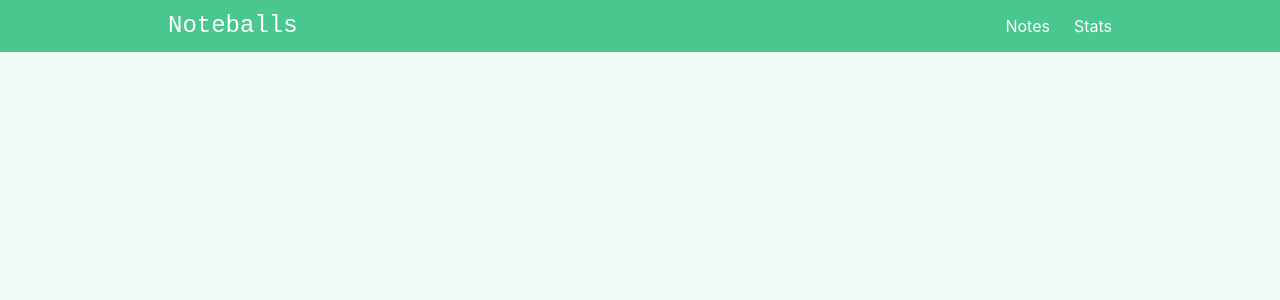
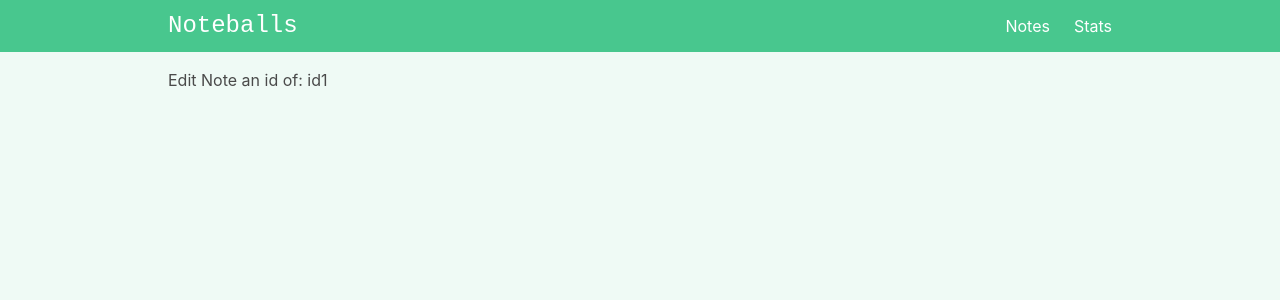
Before and after one commit to michalstaniecko/vue-composition-api-noteballs, a Vue app: page /#/edit-note/id1 in a window 1280 px wide. Shown: the top 300 px of the page. Built offline with nearby package versions, Linux system fonts and the light colour scheme.

Commit message:
add edit note page

```diff
--- a/src/components/Notes/Note.vue
+++ b/src/components/Notes/Note.vue
@@ -35,7 +35,7 @@ const handleDelete = () => {
       </div>
     </div>
     <footer class="card-footer">
-      <a href="#" class="card-footer-item">Edit</a>
+      <RouterLink :to="`/edit-note/${note.id}`" class="card-footer-item">Edit</RouterLink>
       <a
           @click.prevent="handleDelete"
           href="#"
--- a/src/router/index.js
+++ b/src/router/index.js
@@ -1,12 +1,18 @@
 import { createRouter, createWebHashHistory } from "vue-router";
 import ViewNotes from "@/views/ViewNotes.vue";
 import ViewStats from "@/views/ViewStats.vue";
+import ViewEditNote from "@/views/ViewEditNote.vue";
 
 const routes = [
     {
         path: '/',
         name: 'notes',
         component: ViewNotes
+    },
+    {
+        path: '/edit-note/:id',
+        name: 'edit-note',
+        component: ViewEditNote
     },
     {
         path: '/stats',
--- /dev/null
+++ b/src/views/ViewEditNote.vue
@@ -0,0 +1,13 @@
+<script setup>
+
+</script>
+
+<template>
+  <div class="edit-note">
+    <h1>Edit Note an id of: {{ $route.params.id }}</h1>
+  </div>
+</template>
+
+<style scoped>
+
+</style>
```
